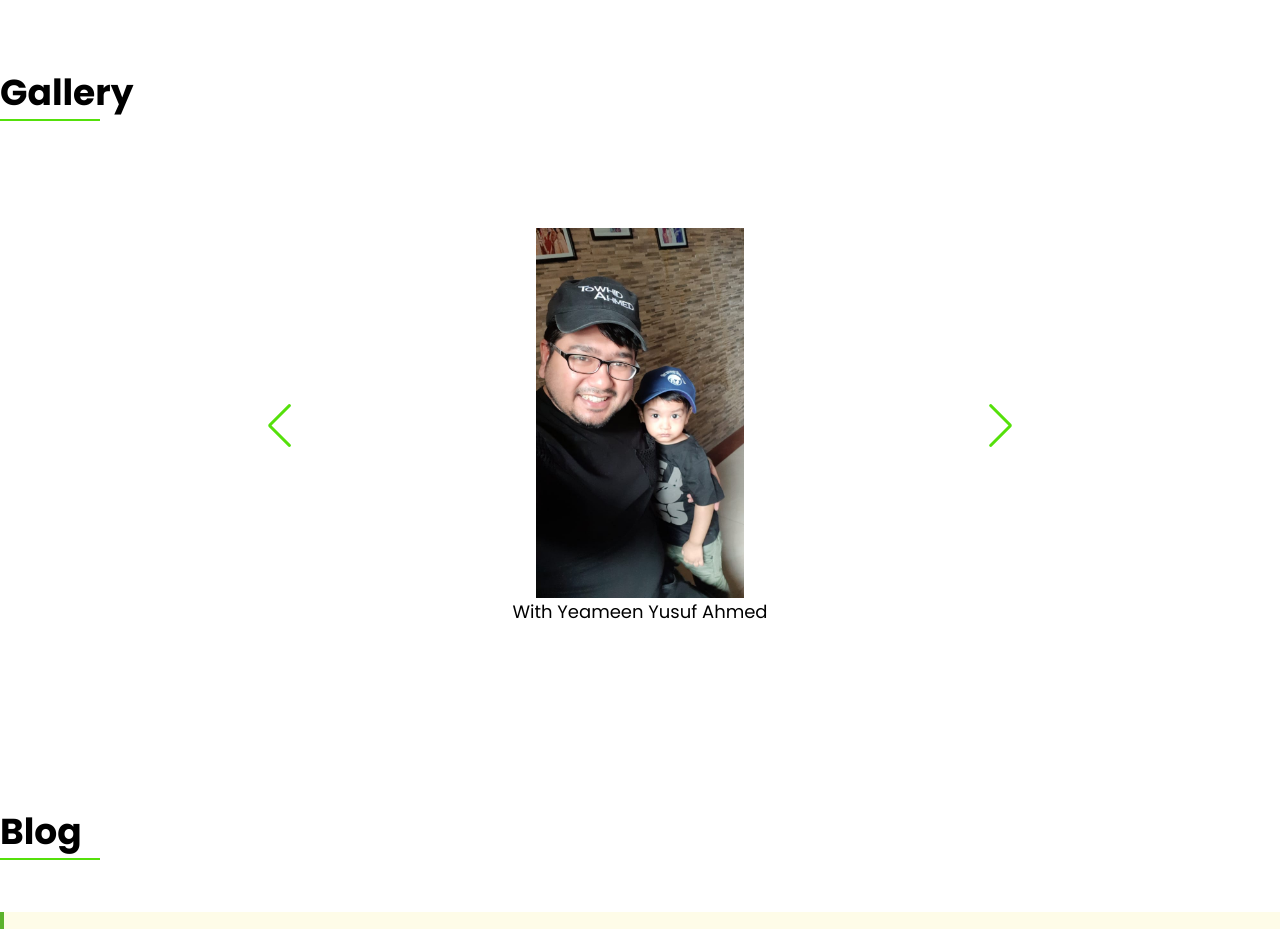
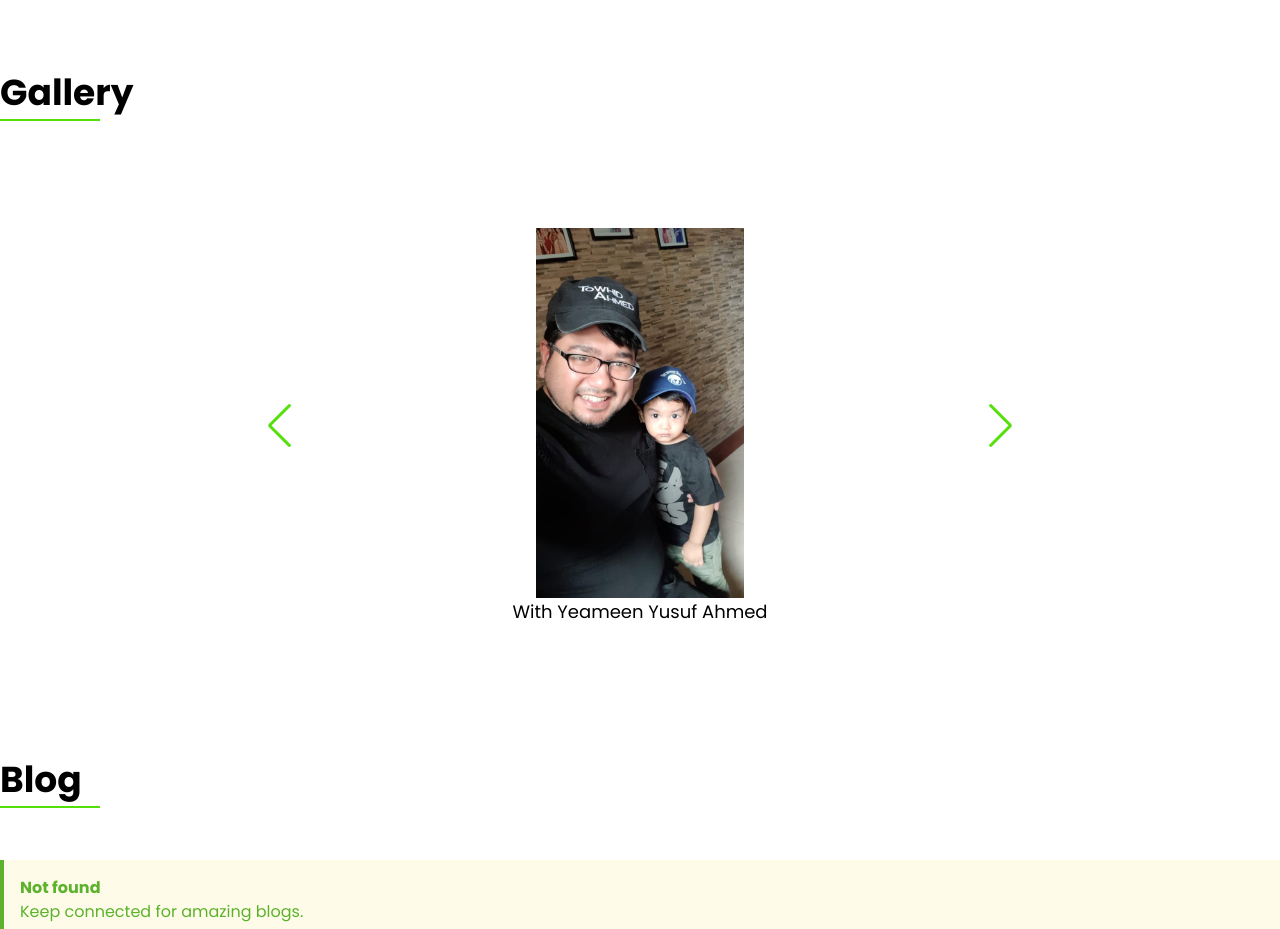
Before and after one commit to Mamataict/ict-director-portfolio-client-side, a Next.js app: page / in a window 1280 px wide. Shown: the part 7480-8409 px from the top of the page. Built offline with nearby package versions, Linux system fonts and the light colour scheme.

Commit message:
design change

```diff
--- a/src/app/globals.css
+++ b/src/app/globals.css
@@ -354,3 +354,11 @@ body {
 .swiper-button-prev {
   color: #55e00b !important; /* your desired color */
 }
+
+@media screen and (max-width: 768px) {
+
+  .swiper-gallery .swiper-slide {
+    padding: 0px 0px 20px 0px;
+  }
+
+}
--- a/src/app/page.js
+++ b/src/app/page.js
@@ -972,7 +972,7 @@ management etc. as a part of FREELANCING activity.`,
             Gallery
             <span className="absolute bottom-0 left-0 h-[2px] bg-[#55e00b] w-25"></span>
           </div>
-          <div className="relative py-13">
+          <div className="relative pt-13">
             <Swiper
               spaceBetween={30}
               centeredSlides={true}
```
